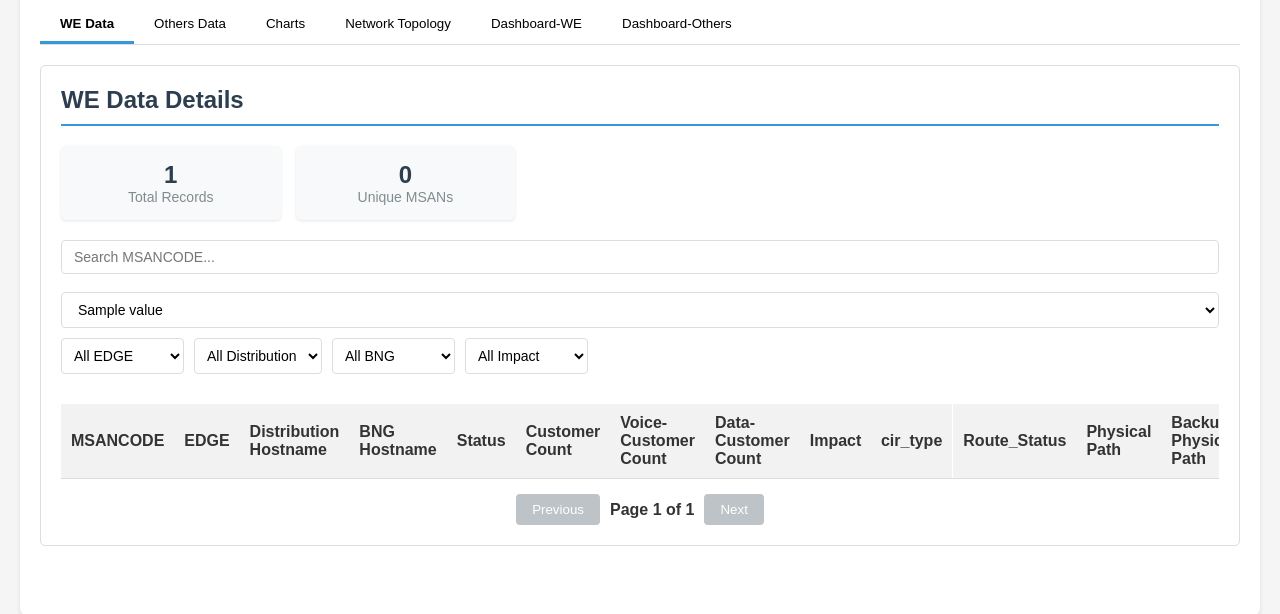
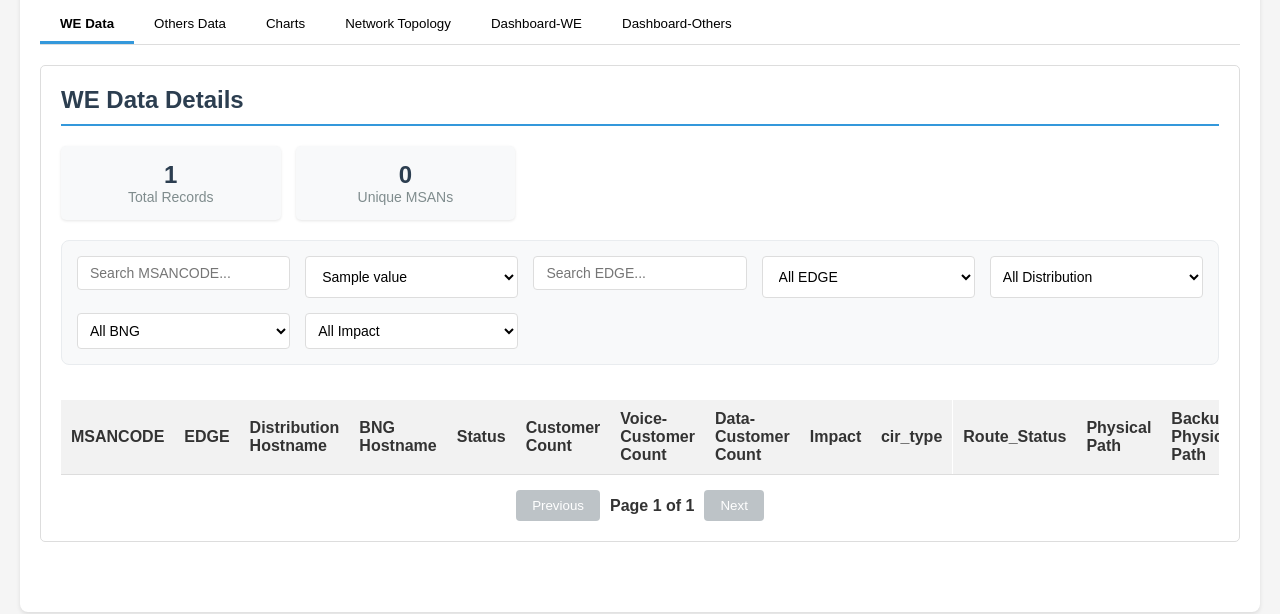
Before and after one commit to AbdelrahmanEffat/Network-Impact-GlowEye, a Python web app: template frontend/templates/results.html in a window 1280 px wide. Shown: the part 541-1155 px from the top of the page. Run offline with Jinja, Linux system fonts and the light colour scheme; the template is opened without the code that fills it: most values are stand-ins (such as "Sample title", 1, 10 or a date in 2020).

Commit message:
EDGE-Search added

```diff
--- a/frontend/templates/results.html
+++ b/frontend/templates/results.html
@@ -145,6 +145,56 @@
                         .isp-tab-button {
                             padding: 8px 12px;
                             font-size: 14px;
+                        }
+        }
+
+        .filter-controls {
+            display: grid;
+            grid-template-columns: repeat(auto-fit, minmax(200px, 1fr));
+            gap: 15px;
+            margin-bottom: 20px;
+            padding: 15px;
+            background-color: #f8f9fa;
+            border-radius: 8px;
+            border: 1px solid #e9ecef;
+        }
+
+        .filter-group {
+            display: flex;
+            flex-direction: column;
+        }
+
+        .filter-search {
+            width: 100%;
+            padding: 8px 12px;
+            margin-bottom: 5px;
+            border: 1px solid #ddd;
+            border-radius: 4px;
+            font-size: 14px;
+            box-sizing: border-box;
+        }
+
+        .filter-search:focus {
+            outline: none;
+            border-color: #2196F3;
+            box-shadow: 0 0 5px rgba(33, 150, 243, 0.3);
+        }
+
+        .filter-select {
+            width: 100%;
+            padding: 8px 12px;
+            border: 1px solid #ddd;
+            border-radius: 4px;
+            font-size: 14px;
+            background-color: white;
+            box-sizing: border-box;
+            max-height: 200px;
+        }
+
+        /* Responsive design */
+        @media (max-width: 768px) {
+            .filter-controls {
+                grid-template-columns: 1fr;
             }
         }
     </style>
@@ -847,7 +897,7 @@
         initializeCharts();
 
         // Initialize searchable dropdowns enhanced version for better performance:
-        addSearchToDropdownsEnhanced();
+        initializeEnhancedFiltering();
 
         // Initialize dashboard if data is available
         if (typeof NetworkDashboard !== 'undefined' && weData && weData.length > 0) {
@@ -875,22 +925,31 @@
 
     // Enhanced version with debouncing for better performance
     function addSearchToDropdownsEnhanced() {
-        console.log('Adding enhanced search to MSAN dropdowns...');
+        console.log('Adding enhanced search to MSANCODE and EDGE dropdowns...');
 
-        const weMsanSelect = document.querySelector('#we-tab select[data-column="0"]');
-        const othersMsanSelect = document.querySelector('#others-tab select[data-column="0"]');
+        // Configuration for which columns get search functionality
+        const searchConfig = [
+            { column: '0', placeholder: 'Search MSANCODE...' },
+            { column: '1', placeholder: 'Search EDGE...' }
+        ];
 
-        if (weMsanSelect) {
-            addSearchToSelectEnhanced(weMsanSelect, 'Search MSANCODE...');
-            // Ensure the original filtering is set up for this select
-            setupSelectFiltering(weMsanSelect);
+        // Apply to WE tab
+        searchConfig.forEach(config => {
+            const weSelect = document.querySelector(`#we-tab select[data-column="${config.column}"]`);
+            if (weSelect) {
+                addSearchToSelectEnhanced(weSelect, config.placeholder);
+                console.log(`Added search to WE tab column ${config.column}`);
             }
+        });
 
-        if (othersMsanSelect) {
-            addSearchToSelectEnhanced(othersMsanSelect, 'Search MSANCODE...');
-            // Ensure the original filtering is set up for this select
-            setupSelectFiltering(othersMsanSelect);
+        // Apply to Others tab
+        searchConfig.forEach(config => {
+            const othersSelect = document.querySelector(`#others-tab select[data-column="${config.column}"]`);
+            if (othersSelect) {
+                addSearchToSelectEnhanced(othersSelect, config.placeholder);
+                console.log(`Added search to Others tab column ${config.column}`);
             }
+        });
     }
 
     function addSearchToSelectEnhanced(selectElement, placeholder) {
```
Lines whose indentation alone changed are shown as unchanged.
